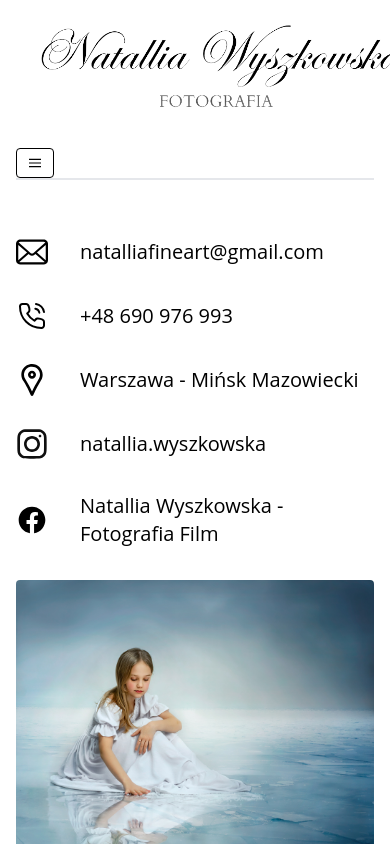
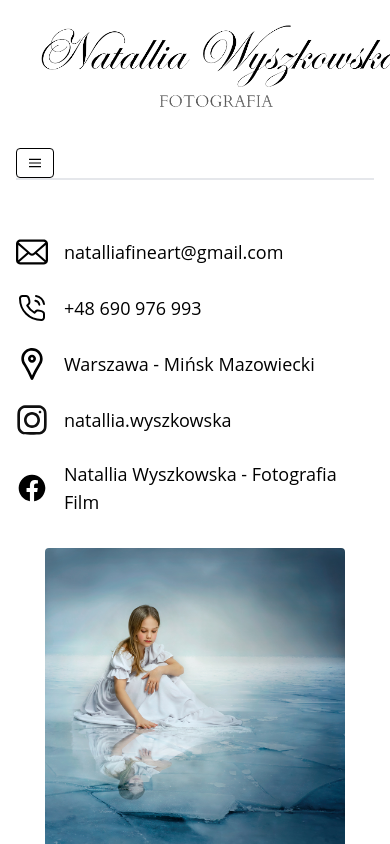
Before and after one commit to davkooz/natfineart, a Next.js app: page /kontakt in a window 390 px wide. Shown: the top 844 px of the page. Built offline with nearby package versions, Linux system fonts and the light colour scheme.

Commit message:
bug fixes

```diff
--- a/src/app/components/navbar.tsx
+++ b/src/app/components/navbar.tsx
@@ -14,7 +14,7 @@ const Navbar = () => {
   };
 
   return (
-    <nav className="flex items-center min-w-screen justify-between flex-wrap bg-white border-b-2 mb-8">
+    <nav className="flex items-center min-w-screen justify-between flex-wrap bg-white border-b-2 mb-8 sm:justify-center">
       <div className="flex items-center flex-shrink-0 text-white mr-6">
         <Link href="/">
         <Image src="/logo2.png" alt="Natallia Wyszkowska Logo" width={400} height={284} />
--- a/src/app/kontakt/page.tsx
+++ b/src/app/kontakt/page.tsx
@@ -7,41 +7,41 @@ import Link from "next/link";
 
 const Kontakt: React.FC = () => {
     return (
-        <main className="bg-white min-w-screen min-h-screen flex flex-col px-4">
+        <main className="bg-white min-h-screen flex flex-col px-4">
             <Navbar />
 
             <div className="flex flex-col md:flex-row space-y-8 md:space-y-0 md:space-x-16 justify-center items-center mt-6">
-                <div className="flex flex-col space-y-8">
-                    <div className="flex items-center space-x-8">
+                <div className="flex flex-col space-y-6 md:space-y-8">
+                    <div className="flex items-center space-x-4 md:space-x-8">
                         <Image src="/icons/email.svg" alt="emailicon" width={32} height={32} />
                         <Link href="mailto:natalliafineart@gmail.com">
-                            <p className="text-xl cursor-pointer">natalliafineart@gmail.com</p>
+                            <div className="text-lg md:text-xl cursor-pointer">natalliafineart@gmail.com</div>
                         </Link>
                     </div>
-                    <div className="flex items-center space-x-8">
+                    <div className="flex items-center space-x-4 md:space-x-8">
                         <Image src="/icons/phone.svg" alt="phoneicon" width={32} height={32} />
-                        <p className="text-xl">+48 690 976 993</p>
+                        <div className="text-lg md:text-xl">+48 690 976 993</div>
                     </div>
-                    <div className="flex items-center space-x-8">
+                    <div className="flex items-center space-x-4 md:space-x-8">
                         <Image src="/icons/location.svg" alt="locationicon" width={32} height={32} />
-                        <p className="text-xl">Warszawa - Mińsk Mazowiecki</p>
+                        <div className="text-lg md:text-xl">Warszawa - Mińsk Mazowiecki</div>
                     </div>
                     <Link href="https://www.instagram.com/natallia.wyszkowska/" target='_blank'>
-                        <div className="flex items-center space-x-8 cursor-pointer">
+                        <div className="flex items-center space-x-4 md:space-x-8 cursor-pointer">
                             <Image src="/icons/instagram.svg" alt="instagramicon" width={32} height={32} />
-                            <p className="text-xl">natallia.wyszkowska</p>
+                            <div className="text-lg md:text-xl">natallia.wyszkowska</div>
                         </div>
                     </Link>
                     <Link href="https://www.facebook.com/NatalliaFineArtPhotography" target='_blank'>
-                        <div className="flex items-center space-x-8 cursor-pointer">
+                        <div className="flex items-center space-x-4 md:space-x-8 cursor-pointer">
                             <Image src="/icons/facebook.svg" alt="facebookicon" width={32} height={32} />
-                            <p className="text-xl">Natallia Wyszkowska - Fotografia Film</p>
+                            <div className="text-lg md:text-xl">Natallia Wyszkowska - Fotografia Film</div>
                         </div>
                     </Link>
                 </div>
 
                 <div className="mt-8 md:mt-0">
-                    <Image src="/tosialod.jpg" alt="tosialod" width={600} height={600} className="rounded" />
+                    <Image src="/tosialod.jpg" alt="tosialod" width={300} height={300} className="rounded md:w-[600px] md:h-[600px]" />
                 </div>
             </div>
 
```
